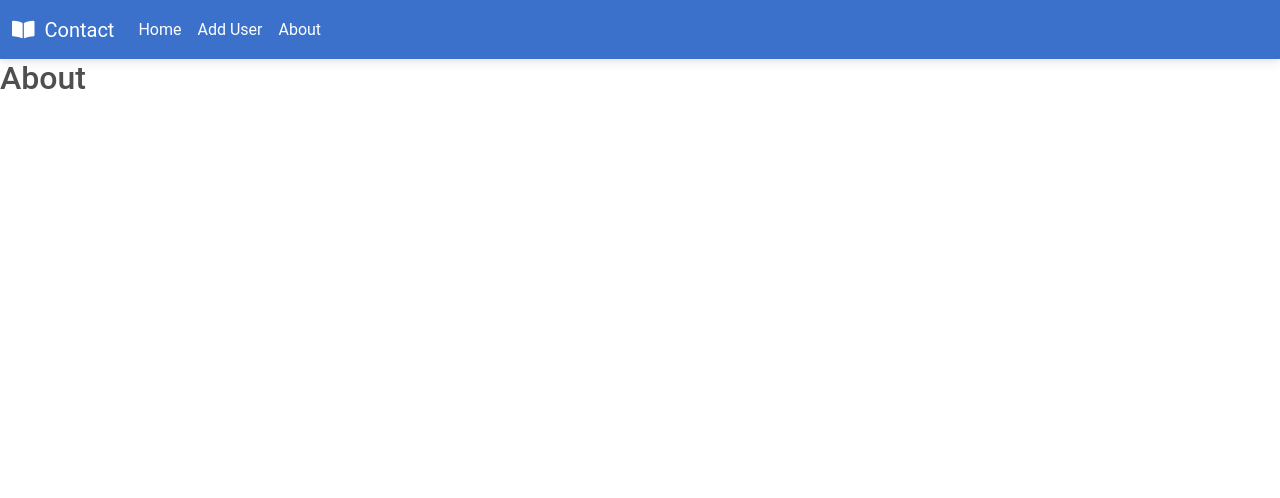
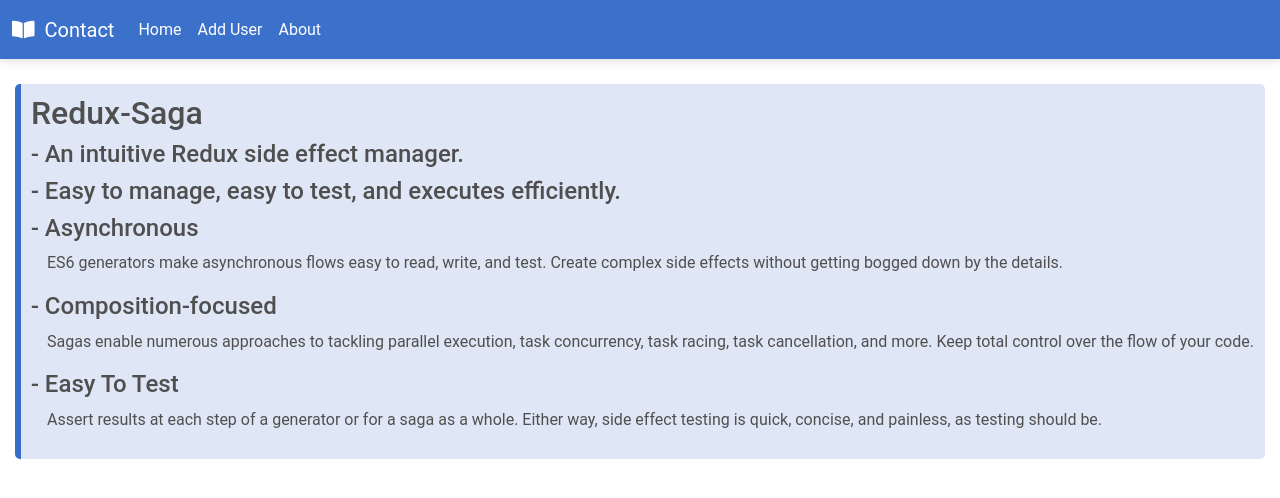
Before and after one commit to pashinde-ee/redux-saga-json-crud, a React (Create React App) app: page /about in a window 1280 px wide. Shown: the top 498 px of the page. Built offline with nearby package versions, Linux system fonts and the light colour scheme.

Commit message:
added about page

```diff
--- a/src/pages/About.js
+++ b/src/pages/About.js
@@ -1,9 +1,31 @@
 import React from 'react'
+import {MDBTypography} from 'mdb-react-ui-kit'
 
 const About = () => {
     return (
-        <div>
-            <h2>About</h2>
+        <div style={{marginTop: "10px"}}>
+            <div className="row" style={{margin: "auto", padding: "15px", maxWidth: "500", alignContent: "center"}}>
+                <MDBTypography note noteColor="primary">
+                    <h2>Redux-Saga</h2>
+                    <h4>- An intuitive Redux side effect manager.</h4>
+                    <h4>- Easy to manage, easy to test, and executes efficiently.</h4>
+                    <h4>- Asynchronous</h4>
+                    <p style={{textIndent: "1em"}}>
+                        ES6 generators make asynchronous flows easy to read, write, and test. Create complex
+                        side effects without getting bogged down by the details.
+                    </p>
+                    <h4>- Composition-focused</h4>
+                    <p style={{textIndent: "1em"}}>
+                    Sagas enable numerous approaches to tackling parallel execution, task concurrency, task racing,
+                    task cancellation, and more. Keep total control over the flow of your code.
+                    </p>
+                    <h4>- Easy To Test</h4>
+                    <p style={{textIndent: "1em"}}>
+                    Assert results at each step of a generator or for a saga as a whole. Either way,
+                    side effect testing is quick, concise, and painless, as testing should be.
+                    </p>
+                </MDBTypography>
+            </div>
         </div>
     )
 }
--- a/src/pages/UserInfo.js
+++ b/src/pages/UserInfo.js
@@ -26,8 +26,8 @@ const UserInfo = () => {
                 <p className="col-md-6">{singleUser.phone}</p>
                 <p className="col-md-6 fw-bold">Address:</p>
                 <p className="col-md-6">{singleUser.address}</p>
+                <MDBBtn onClick={() => history.push("/")} color="danger">Go Back</MDBBtn>
             </div>
-            <MDBBtn onClick={() => history.push("/")} color="danger">Go Back</MDBBtn>
         </div>
     )
 }
```
